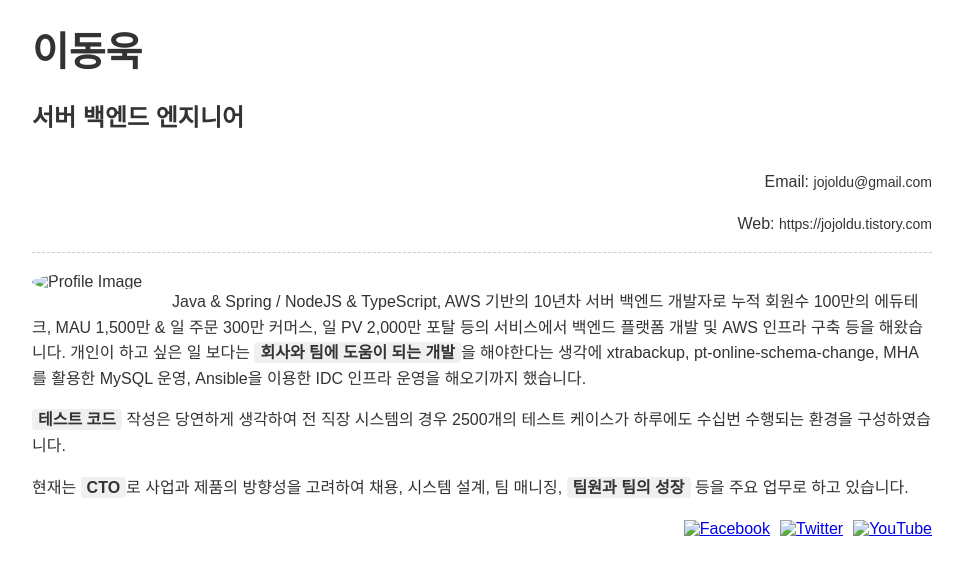
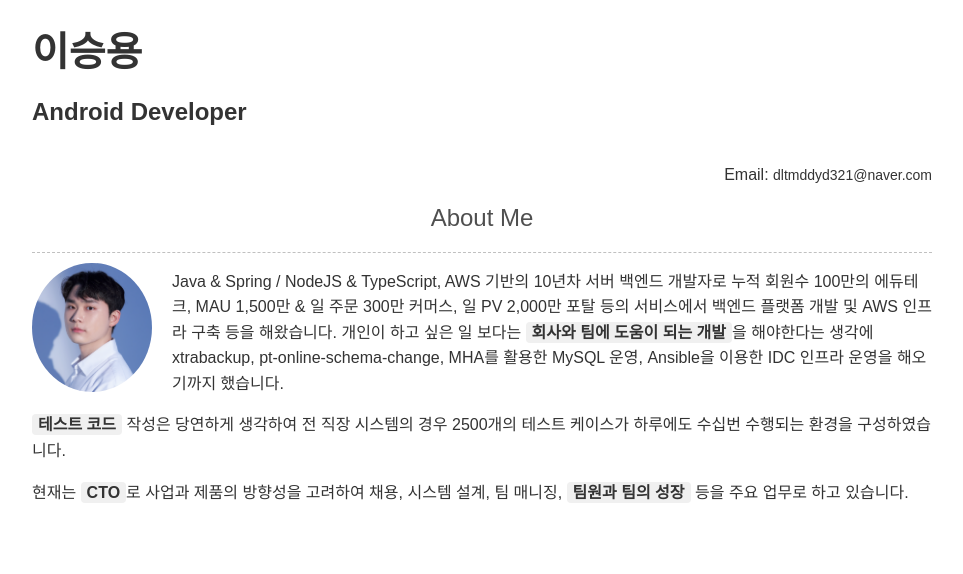
Before and after one commit to dltmddyd321/resume, a plain HTML site: page index.html in a window 1280 px wide. Shown: the whole page, without its empty margins (158-1121 px from the left). Drawn offline with Linux system fonts and the light colour scheme.

Commit message:
프로필 사진 저장

```diff
--- a/index.html
+++ b/index.html
@@ -43,11 +43,24 @@
             color: #333;
             font-size: 14px;
         }
+        .about-me-section {
+            margin-top: 40px;
+            text-align: center;
+        }
+        .about-me-section h2 {
+            font-weight: normal;
+            font-size: 24px;
+            color: #4f4f4f;
+        }
+        .about-me-section hr {
+            width: 100%;
+            border: 0;
+            border-top: 1px dashed #c0c0c0;
+            margin: 10px 0;
+        }
         .about-me {
             clear: both;
-            margin-top: 40px;
-            padding-top: 20px;
-            border-top: 1px dashed #ccc;
+            margin-top: 20px;
         }
         .icons {
             display: flex;
@@ -68,15 +81,19 @@
 <body>
     <div class="container">
         <div>
-            <h1>이동욱</h1>
-            <h2>서버 백엔드 엔지니어</h2>
+            <h1>이승용</h1>
+            <h2>Android Developer</h2>
         </div>
         <div class="contact-info">
-            <p>Email: <a href="mailto:dltmddyd321@naver.com">jojoldu@gmail.com</a></p>
-            <p>Web: <a href="https://jojoldu.tistory.com" target="_blank">https://jojoldu.tistory.com</a></p>
+            <p>Email: <a href="mailto:dltmddyd321@naver.com">dltmddyd321@naver.com</a></p>
         </div>
         <div class="about-me">
-            <img src="profile_image.jpg" alt="Profile Image" class="profile-image" width="120">
+        <!-- About Me Section -->
+        <div class="about-me-section">
+            <h2>About Me</h2>
+            <hr>
+        </div>
+            <img src="https://raw.githubusercontent.com/dltmddyd321/resume/main/profilecut.png" alt="Profile Image" class="profile-image" width="120">
             <p>
                 Java & Spring / NodeJS & TypeScript, AWS 기반의 10년차 서버 백엔드 개발자로 누적 회원수 100만의 에듀테크, MAU 1,500만 & 일 주문 300만 커머스, 일 PV 2,000만 포탈 등의 서비스에서 백엔드 플랫폼 개발 및 AWS 인프라 구축 등을 해왔습니다.
                 개인이 하고 싶은 일 보다는 <span class="highlight">회사와 팀에 도움이 되는 개발</span>을 해야한다는 생각에 xtrabackup, pt-online-schema-change, MHA를 활용한 MySQL 운영, Ansible을 이용한 IDC 인프라 운영을 해오기까지 했습니다.
@@ -88,11 +105,6 @@
                 현재는 <span class="highlight">CTO</span>로 사업과 제품의 방향성을 고려하여 채용, 시스템 설계, 팀 매니징, <span class="highlight">팀원과 팀의 성장</span> 등을 주요 업무로 하고 있습니다.
             </p>
         </div>
-        <div class="icons">
-            <a href="https://facebook.com"><img src="facebook_icon.png" alt="Facebook" width="40"></a>
-            <a href="https://twitter.com"><img src="twitter_icon.png" alt="Twitter" width="40"></a>
-            <a href="https://youtube.com"><img src="youtube_icon.png" alt="YouTube" width="40"></a>
-        </div>
     </div>
 </body>
 </html>
```
